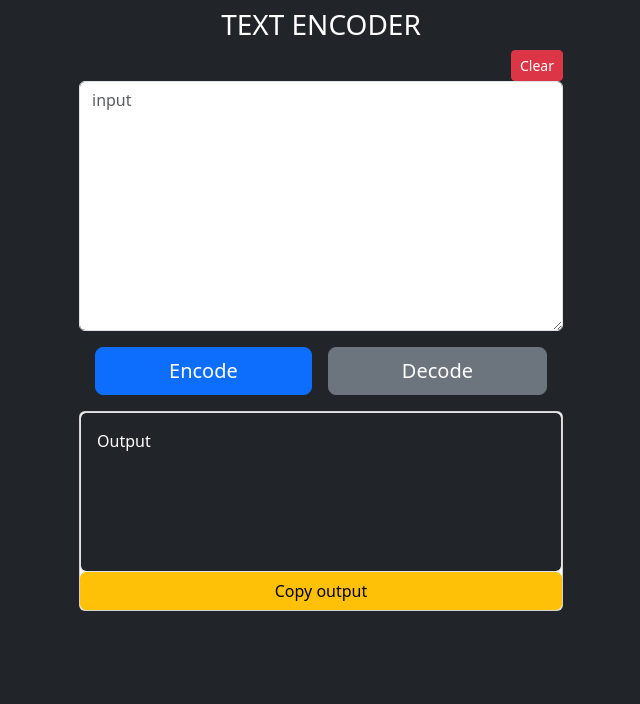
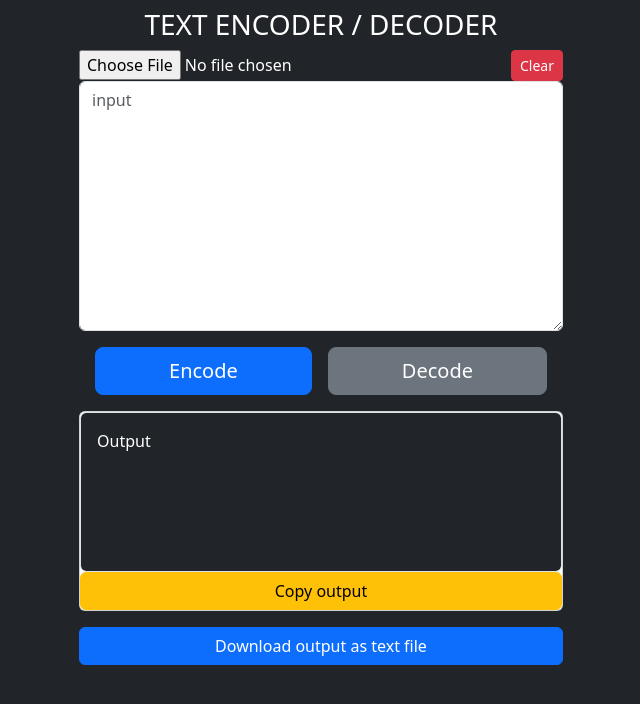
Before and after one commit to shakilkhatri/Text-Encoder, a plain HTML site: page client/index.html in a window 1280 px wide. Shown: the whole page, without its empty margins (319-959 px from the left). Drawn offline with nearby package versions, Linux system fonts and the light colour scheme.

Commit message:
added file upload and download feature

```diff
--- a/client/index.html
+++ b/client/index.html
@@ -38,8 +38,9 @@
       class="container p-2 d-flex flex-column justify-content-center"
       style="max-width: 500px"
     >
-      <h3 class="text-center">TEXT ENCODER</h3>
+      <h3 class="text-center">TEXT ENCODER / DECODER</h3>
       <div>
+        <input type="file" onchange="loadFileAsText()" id="fileInput" />
         <button class="btn btn-danger btn-sm float-end" onclick="clearInput()">
           Clear
         </button>
@@ -110,6 +111,9 @@
           ></button> -->
         </div>
       </div>
+      <button class="btn btn-primary my-3" onclick="download('output.txt')">
+        Download output as text file
+      </button>
     </div>
   </body>
 </html>
--- a/client/index.js
+++ b/client/index.js
@@ -38,6 +38,35 @@ function clearInput() {
   input.value = "";
 }
 
+function download(filename) {
+  var element = document.createElement("a");
+  element.setAttribute(
+    "href",
+    "data:text/plain;charset=utf-8," + encodeURIComponent(output.innerText)
+  );
+  element.setAttribute("download", filename);
+
+  element.style.display = "none";
+  document.body.appendChild(element);
+
+  element.click();
+
+  document.body.removeChild(element);
+}
+
+function loadFileAsText() {
+  var fileToLoad = document.getElementById("fileInput").files[0];
+
+  var fileReader = new FileReader();
+  fileReader.onload = function (fileLoadedEvent) {
+    var textFromFileLoaded = fileLoadedEvent.target.result;
+    console.log(textFromFileLoaded);
+    document.getElementById("input").value = textFromFileLoaded;
+  };
+
+  fileReader.readAsText(fileToLoad, "UTF-8");
+}
+
 function ConvertStringToHex(str) {
   var arr = [];
   for (var i = 0; i < str.length; i++) {
```
